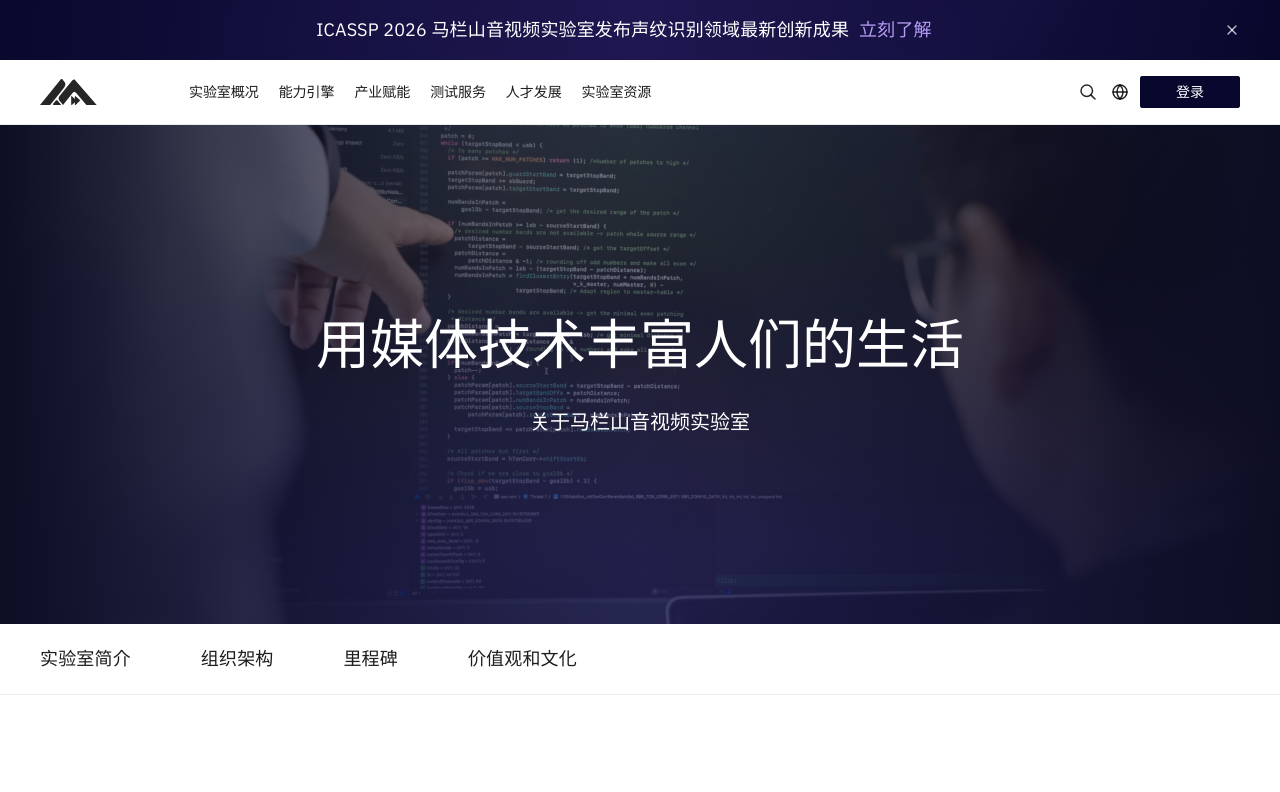
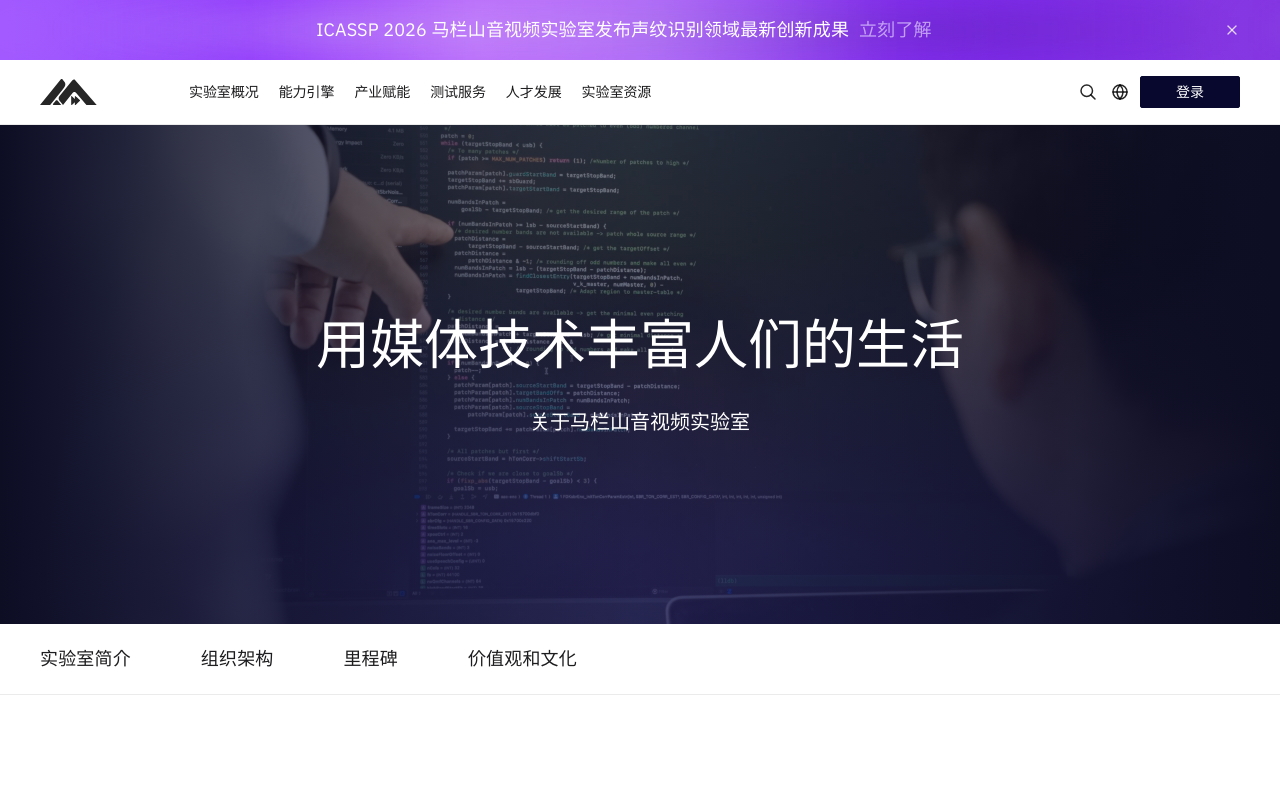
Before and after one commit to honeycyj/mls-lab-website, a React (Vite) app: page /about in a window 1280 px wide. Shown: the top 792 px of the page. Built offline with nearby package versions, Linux system fonts and the light colour scheme; a web font is replaced by a local one.

Commit message:
Add animated announcement bar glow

```diff
--- a/index.html
+++ b/index.html
@@ -10,6 +10,13 @@
       name="description"
       content="MLS Lab website starter built with React for shared styling and motion patterns."
     />
+    <meta name="color-scheme" content="light" />
+    <meta name="theme-color" content="#9146FF" />
+    <meta name="theme-color" content="#9146FF" media="(prefers-color-scheme: light)" />
+    <meta name="theme-color" content="#9146FF" media="(prefers-color-scheme: dark)" />
+    <meta name="msapplication-TileColor" content="#9146FF" />
+    <meta name="apple-mobile-web-app-status-bar-style" content="black-translucent" />
+    <link rel="manifest" href="/site.webmanifest" />
     <link rel="icon" href="/assets/meta/favicon-light.png" media="(prefers-color-scheme: light)" />
     <link rel="icon" href="/assets/meta/favicon-dark.png" media="(prefers-color-scheme: dark)" />
     <title>Malanshan Audio &amp; Video Laboratory</title>
--- a/src/components/layout/Announcement/siteAnnouncementBar.css
+++ b/src/components/layout/Announcement/siteAnnouncementBar.css
@@ -1,12 +1,85 @@
 .site-announcement {
+  --announcement-purple-start: #9146ff;
+  --announcement-purple-mid: #8d37f4;
+  --announcement-purple-end: #6f23d8;
+  --announcement-glow-light: rgba(225, 220, 245, 0.42);
+  --announcement-glow-lavender: rgba(192, 169, 235, 0.48);
+  --announcement-glow-violet: rgba(165, 91, 245, 0.52);
+  --announcement-glow-deep: rgba(49, 24, 94, 0.48);
+  --announcement-link: rgba(226, 210, 255, 0.7);
+  position: relative;
   overflow: hidden;
+  isolation: isolate;
   background:
-    linear-gradient(90deg, rgba(8, 8, 46, 0.95), rgba(32, 24, 84, 0.95), rgba(8, 8, 46, 0.95)),
+    linear-gradient(90deg, var(--announcement-purple-start), var(--announcement-purple-mid) 46%, var(--announcement-purple-end)),
     url("/assets/home/news-bar-bg.png") center/cover;
   color: var(--text-onbrand);
 }
 
+.site-announcement::before,
+.site-announcement::after {
+  content: "";
+  position: absolute;
+  top: -90px;
+  bottom: -90px;
+  left: 0;
+  width: 200%;
+  z-index: -1;
+  backface-visibility: hidden;
+  pointer-events: none;
+  will-change: transform;
+}
+
+.site-announcement::before {
+  background:
+    radial-gradient(18% 145% at 10% 50%, var(--announcement-glow-light), transparent 62%),
+    radial-gradient(20% 140% at 28% 48%, var(--announcement-glow-violet), transparent 64%),
+    radial-gradient(18% 128% at 45% 52%, var(--announcement-glow-deep), transparent 66%),
+    radial-gradient(18% 145% at 60% 50%, var(--announcement-glow-light), transparent 62%),
+    radial-gradient(20% 140% at 78% 48%, var(--announcement-glow-violet), transparent 64%),
+    radial-gradient(18% 128% at 95% 52%, var(--announcement-glow-deep), transparent 66%);
+  filter: blur(12px) saturate(1.28);
+  opacity: 1;
+  mix-blend-mode: soft-light;
+  transform: translate3d(-50%, 0, 0);
+  animation: announcement-flow 8.5s linear infinite;
+}
+
+.site-announcement::after {
+  top: -70px;
+  bottom: -70px;
+  background:
+    linear-gradient(90deg, rgba(49, 24, 94, 0) 0%, var(--announcement-glow-lavender) 9%, rgba(225, 220, 245, 0.34) 16%, rgba(145, 70, 255, 0.22) 25%, rgba(49, 24, 94, 0.28) 37%, rgba(49, 24, 94, 0) 50%, var(--announcement-glow-lavender) 59%, rgba(225, 220, 245, 0.34) 66%, rgba(145, 70, 255, 0.22) 75%, rgba(49, 24, 94, 0.28) 87%, rgba(49, 24, 94, 0) 100%);
+  filter: blur(13px);
+  opacity: 1;
+  mix-blend-mode: screen;
+  transform: translate3d(-50%, 0, 0);
+  animation: announcement-band-flow 5.8s linear infinite;
+}
+
+.site-announcement__inner::before {
+  content: "";
+  position: absolute;
+  top: 9px;
+  bottom: 9px;
+  left: -50%;
+  width: 200%;
+  z-index: -1;
+  background:
+    linear-gradient(90deg, transparent 0%, rgba(225, 220, 245, 0.2) 12%, rgba(192, 169, 235, 0.16) 22%, rgba(49, 24, 94, 0.16) 38%, transparent 50%, rgba(225, 220, 245, 0.2) 62%, rgba(192, 169, 235, 0.16) 72%, rgba(49, 24, 94, 0.16) 88%, transparent 100%);
+  border-radius: 999px;
+  filter: blur(12px);
+  opacity: 0.86;
+  transform: translate3d(0, 0, 0);
+  animation: announcement-core-flow 4.6s linear infinite;
+  backface-visibility: hidden;
+  pointer-events: none;
+  will-change: transform;
+}
+
 .site-announcement__inner {
+  position: relative;
+  z-index: 1;
   width: min(calc(100% - 48px), 1200px);
   min-height: 60px;
   display: flex;
@@ -27,6 +100,7 @@
   font-size: var(--font-size-heading-04);
   line-height: var(--line-height-heading-04);
   letter-spacing: var(--letter-spacing-heading-04);
+  text-shadow: none;
 }
 
 .site-announcement__copy p {
@@ -37,8 +111,9 @@
 
 .site-announcement__copy a {
   flex: none;
-  color: var(--color-brand-03);
+  color: var(--announcement-link);
   white-space: nowrap;
+  text-shadow: none;
   transition:
     color 180ms ease,
     opacity 180ms ease;
@@ -77,6 +152,36 @@
   display: block;
 }
 
+@keyframes announcement-flow {
+  0% {
+    transform: translate3d(-50%, 0, 0);
+  }
+
+  100% {
+    transform: translate3d(0, 0, 0);
+  }
+}
+
+@keyframes announcement-band-flow {
+  0% {
+    transform: translate3d(-50%, 0, 0);
+  }
+
+  100% {
+    transform: translate3d(0, 0, 0);
+  }
+}
+
+@keyframes announcement-core-flow {
+  0% {
+    transform: translate3d(0, 0, 0);
+  }
+
+  100% {
+    transform: translate3d(50%, 0, 0);
+  }
+}
+
 @media (max-width: 1280px) {
   .site-announcement__inner {
     width: min(calc(100% - 32px), 1200px);
@@ -106,3 +211,16 @@
     width: min(calc(100% - 24px), 1200px);
   }
 }
+
+@media (prefers-reduced-motion: reduce) {
+  .site-announcement::before,
+  .site-announcement::after,
+  .site-announcement__inner::before {
+    animation: none;
+  }
+
+  .site-announcement::after {
+    opacity: 0.18;
+    transform: none;
+  }
+}
```
Also changed, not shown: public/site.webmanifest (added).
